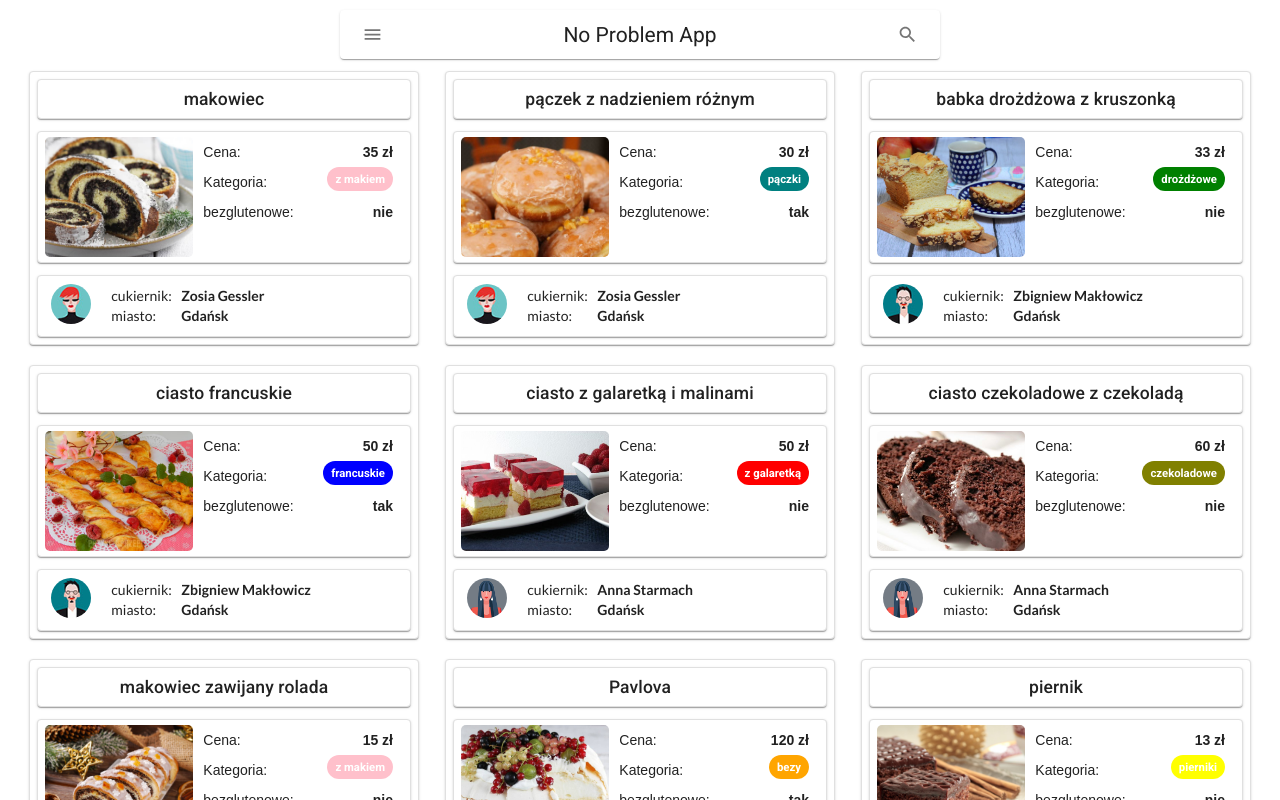
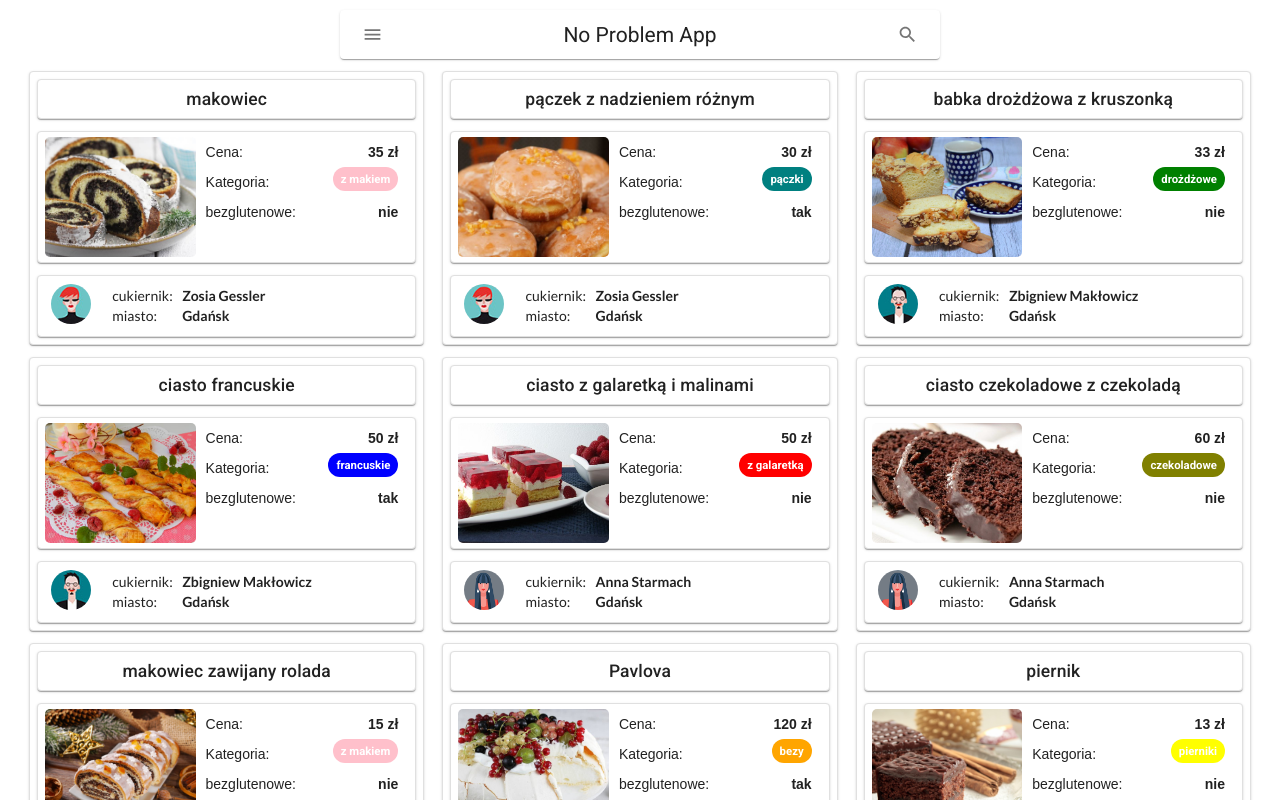
Before and after one commit to infoshareacademy/jfdz12-no-problem-app, a React (Create React App) app: page / in a window 1280 px wide. Shown: the top 800 px of the page. Built offline with nearby package versions, Linux system fonts and the light colour scheme.

Commit message:
refactor RenderCakeList

```diff
--- a/src/cakes/RenderCakesList.js
+++ b/src/cakes/RenderCakesList.js
@@ -81,9 +81,8 @@ export class RenderCakesList extends React.Component {
         const { cooks, types } = this.props.state;
         const filteredSortedCakes = this.getSorteredCakes();
 
-
         return(
-            <Grid container spacing={2}  justify='center' >
+            <Grid container spacing={1} justify='center' >
                 {filteredSortedCakes.map((cake)=>{
                     return (
                         <Grid container wrap='wrap' key = {cake.id} item xs={12} sm={6} md={4}  >
```
Lines whose indentation alone changed are shown as unchanged.
